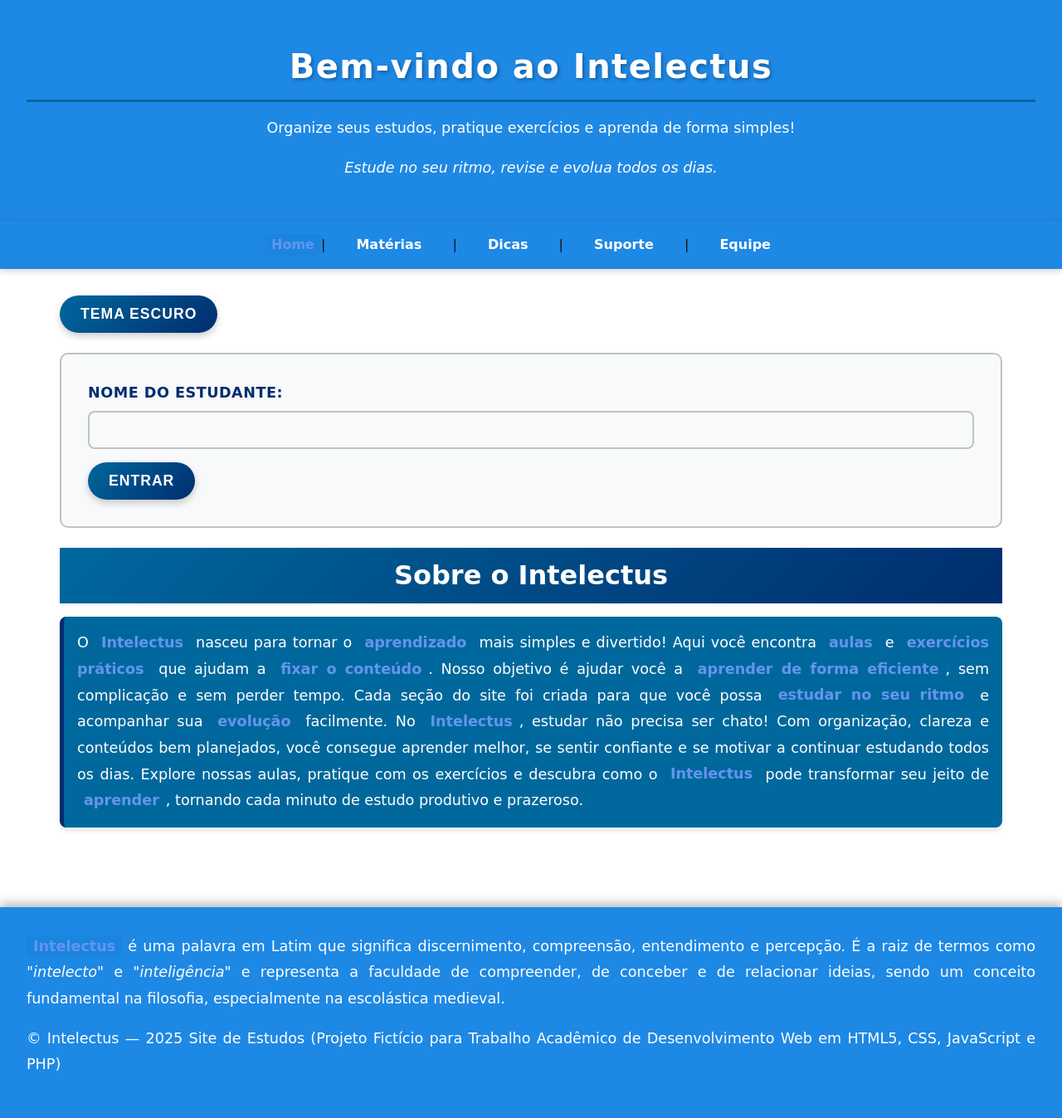
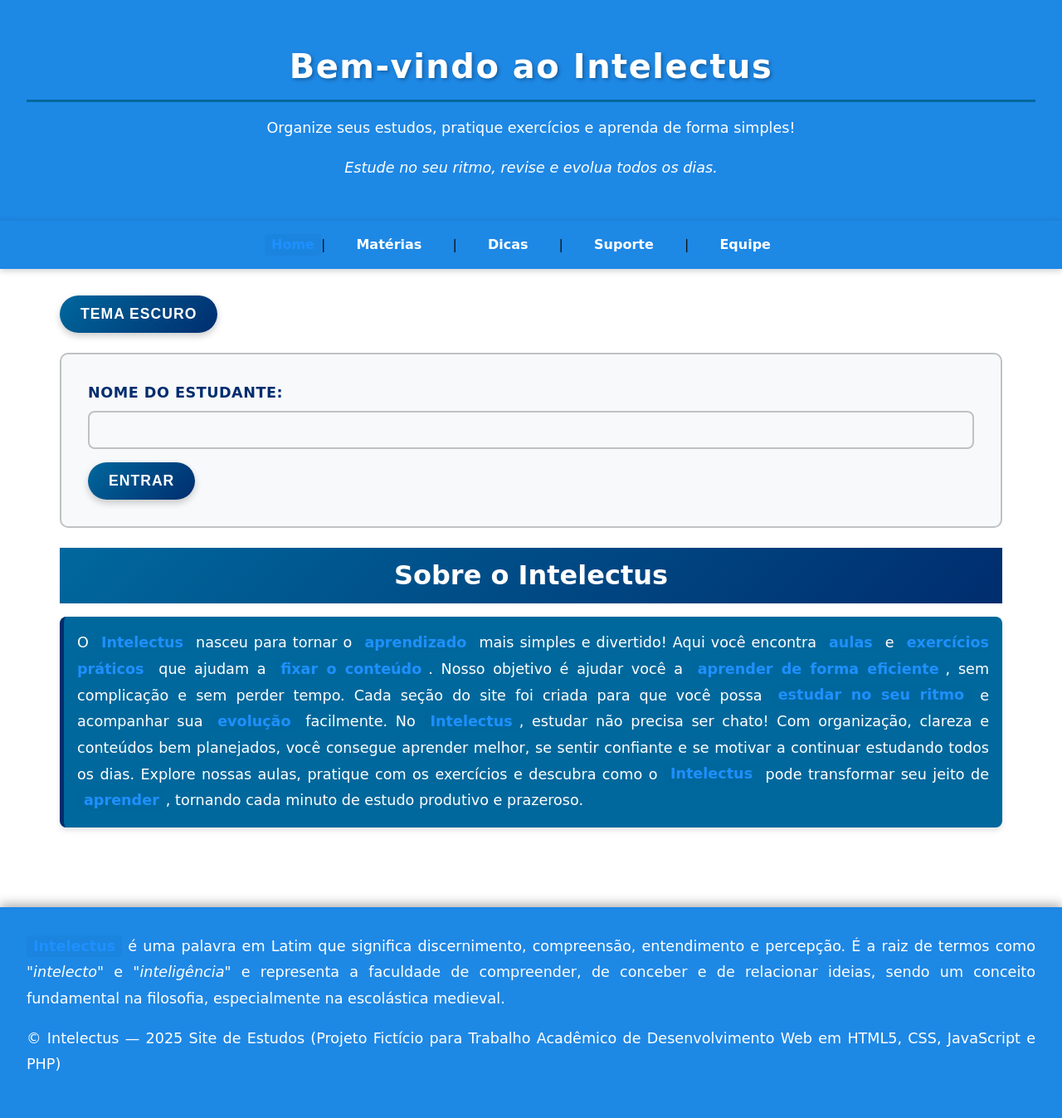
Before and after one commit to FelipeSantos-boiBigas/TrabalhoWebHTML, a PHP site: page /home.html in a window 1280 px wide. Shown: the whole page at 83% size. Run offline with PHP 8.4, Linux system fonts and the light colour scheme.

Commit message:
Change strong text color from #6495ED to #1E90FF

```diff
--- a/css/style.css
+++ b/css/style.css
@@ -306,7 +306,7 @@ ul {
 }
 
 strong {
-    color: #6495ED;
+    color: #1E90FF;
     background-color: rgba(0, 104, 157, 0.1);
     padding: 0.2rem 0.5rem;
     border-radius: 4px;
```
